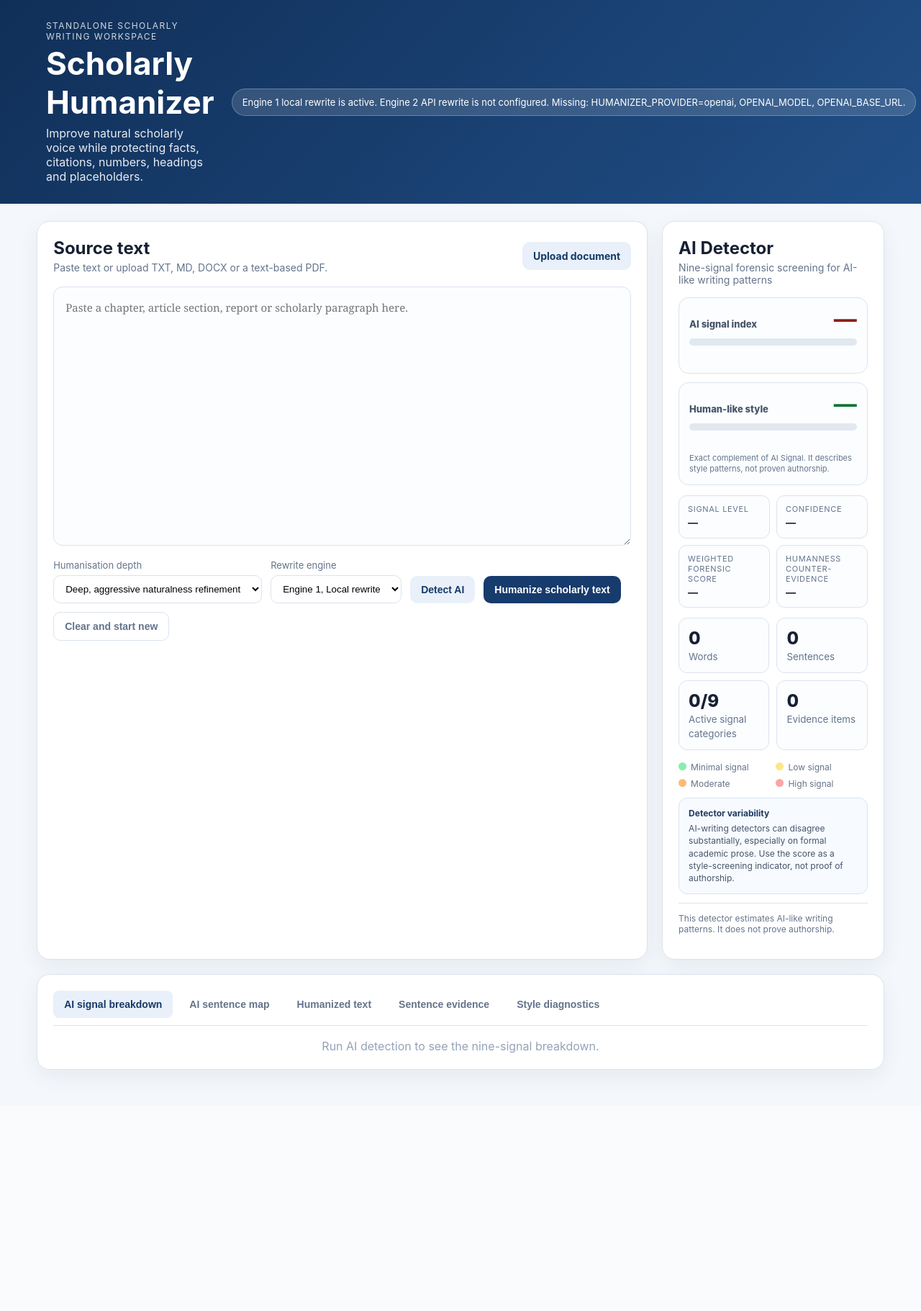
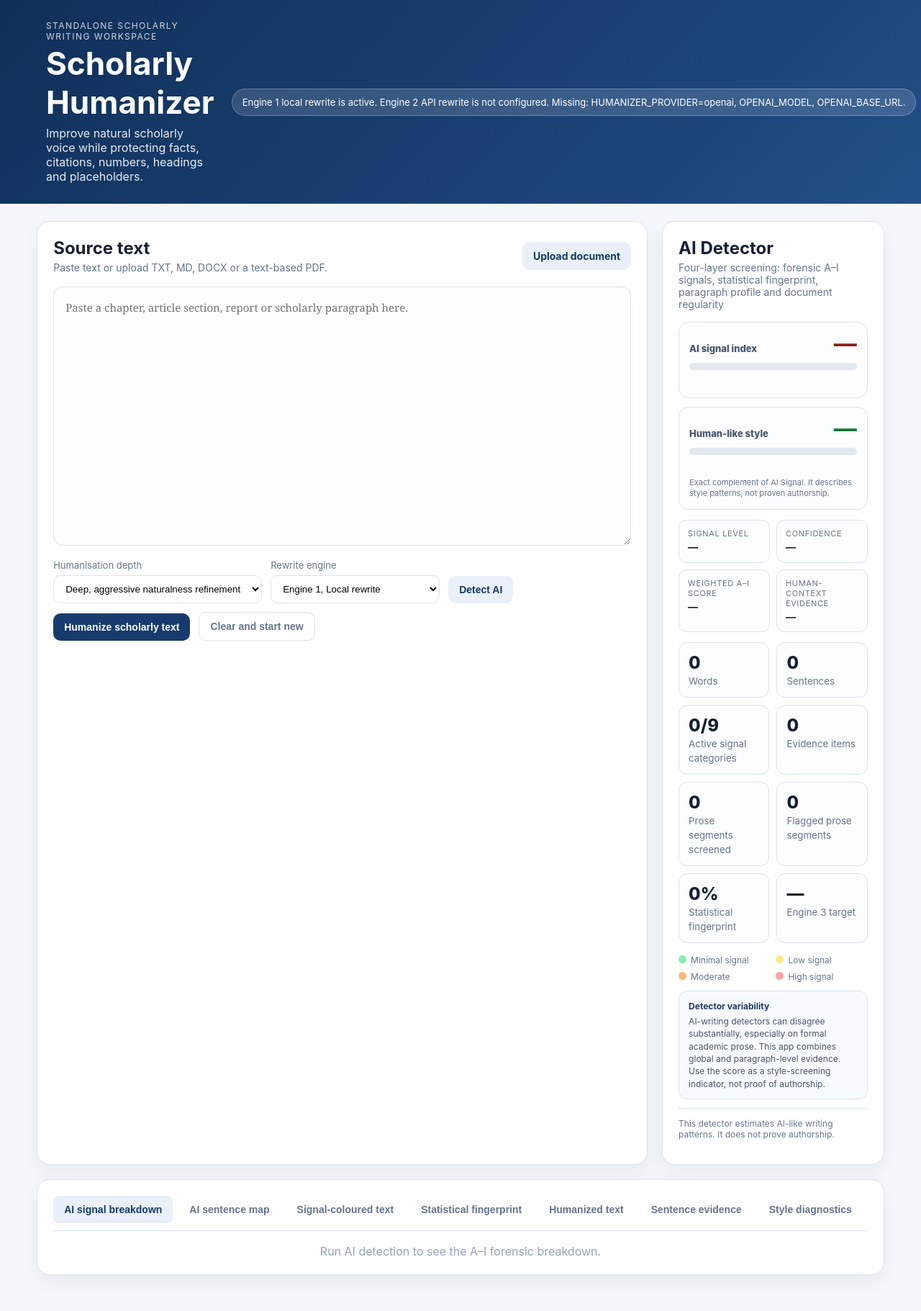
Before and after one commit to yawanokye/humanizer, a FastAPI app: page / in a window 1280 px wide. Shown: the whole page at 72% size. Before the commit the page ends 1497 px from the top, so only its background shows below. Run offline with FastAPI, Linux system fonts and the light colour scheme.

Commit message:
Add files via upload

```diff
--- a/templates/index.html
+++ b/templates/index.html
@@ -4,7 +4,7 @@
   <meta charset="utf-8">
   <meta name="viewport" content="width=device-width, initial-scale=1">
   <title>Scholarly Humanizer</title>
-  <link rel="stylesheet" href="/static/style.css?v=1.9.0">
+  <link rel="stylesheet" href="/static/style.css?v=2.1.0">
 </head>
 <body>
   <header class="topbar">
@@ -35,6 +35,7 @@
           <select id="engine">
             <option value="engine1" selected>Engine 1, Local rewrite</option>
             <option id="engine2Option" value="engine2">Engine 2, API rewrite</option>
+            <option value="engine3">Engine 3, Signal-Guided rewrite</option>
           </select>
           <input id="useModel" type="checkbox" hidden aria-hidden="true" tabindex="-1">
         </label>
@@ -53,7 +54,7 @@
     </section>
 
     <aside class="dashboard card">
-      <div class="section-head compact"><div><h2>AI Detector</h2><p>Nine-signal forensic screening for AI-like writing patterns</p></div></div>
+      <div class="section-head compact"><div><h2>AI Detector</h2><p>Four-layer screening: forensic A–I signals, statistical fingerprint, paragraph profile and document regularity</p></div></div>
       <div class="score-board">
         <section class="score-strip detector-score">
           <div class="score-strip-head"><span>AI signal index</span><strong id="aiScore">—</strong></div>
@@ -70,20 +71,24 @@
       <div class="detector-meta">
         <div><small>Signal level</small><strong id="aiVerdict">—</strong></div>
         <div><small>Confidence</small><strong id="aiConfidence">—</strong></div>
-        <div><small>Weighted forensic score</small><strong id="forensicScore">—</strong></div>
-        <div><small>Humanness counter-evidence</small><strong id="humannessCounter">—</strong></div>
+        <div><small>Weighted A–I score</small><strong id="forensicScore">—</strong></div>
+        <div><small>Human-context evidence</small><strong id="humannessCounter">—</strong></div>
       </div>
       <div class="metric-grid">
         <div><span id="wordCount">0</span><small>Words</small></div>
         <div><span id="sentenceCount">0</span><small>Sentences</small></div>
         <div><span id="activeSignals">0/9</span><small>Active signal categories</small></div>
         <div><span id="evidenceCount">0</span><small>Evidence items</small></div>
+        <div><span id="proseSegments">0</span><small>Prose segments screened</small></div>
+        <div><span id="flaggedSegments">0</span><small>Flagged prose segments</small></div>
+        <div><span id="statisticalFingerprint">0%</span><small>Statistical fingerprint</small></div>
+        <div><span id="engineSignalTarget">—</span><small>Engine 3 target</small></div>
       </div>
       <div class="legend">
         <span><i class="dot natural"></i>Minimal signal</span><span><i class="dot low"></i>Low signal</span>
         <span><i class="dot moderate"></i>Moderate</span><span><i class="dot high"></i>High signal</span>
       </div>
-      <div class="detector-caution" id="detectorVariability"><strong>Detector variability</strong><span>AI-writing detectors can disagree substantially, especially on formal academic prose. Use the score as a style-screening indicator, not proof of authorship.</span></div>
+      <div class="detector-caution" id="detectorVariability"><strong>Detector variability</strong><span>AI-writing detectors can disagree substantially, especially on formal academic prose. This app combines global and paragraph-level evidence. Use the score as a style-screening indicator, not proof of authorship.</span></div>
       <p class="disclaimer" id="disclaimer">This detector estimates AI-like writing patterns. It does not prove authorship.</p>
     </aside>
 
@@ -91,28 +96,40 @@
       <div class="tabs" role="tablist">
         <button class="tab active" data-tab="detector">AI signal breakdown</button>
         <button class="tab" data-tab="highlight">AI sentence map</button>
+        <button class="tab" data-tab="signalcolours">Signal-coloured text</button>
+        <button class="tab" data-tab="statistical">Statistical fingerprint</button>
         <button class="tab" data-tab="revised">Humanized text</button>
         <button class="tab" data-tab="findings">Sentence evidence</button>
         <button class="tab" data-tab="metrics">Style diagnostics</button>
       </div>
-      <div id="detectorPanel" class="panel active"><div id="detectorSignals" class="detector-signals empty-state">Run AI detection to see the nine-signal breakdown.</div></div>
+      <div id="detectorPanel" class="panel active"><div id="detectorSignals" class="detector-signals empty-state">Run AI detection to see the A–I forensic breakdown.</div></div>
       <div id="highlightPanel" class="panel">
         <div id="highlightedText" class="document-view empty-state">Run AI detection to colour sentences by AI-style signal strength.</div>
         <div id="segmentTip" class="segment-tip">Select a coloured sentence to see which AI-style signals fired.</div>
       </div>
+      <div id="signalcoloursPanel" class="panel">
+        <div class="signal-colour-legend">
+          <span class="signal-A">A Predictability</span><span class="signal-B">B Burstiness</span><span class="signal-C">C Hedging</span>
+          <span class="signal-D">D Structure</span><span class="signal-E">E Specificity</span><span class="signal-F">F Transitions</span>
+          <span class="signal-G">G Punctuation</span><span class="signal-H">H Voice/register</span><span class="signal-I">I Rhetorical scaffolding</span>
+        </div>
+        <div id="signalColouredText" class="document-view empty-state">Run AI detection to colour the text by A–I signal family.</div>
+        <div id="signalColourTip" class="segment-tip">Select a marked sentence to see its signal letters and evidence.</div>
+      </div>
+      <div id="statisticalPanel" class="panel"><div id="statisticalSignals" class="concern-categories empty-state">Run AI detection to inspect the continuous statistical fingerprint.</div></div>
       <div id="revisedPanel" class="panel">
         <textarea id="revisedText" placeholder="The protected humanized version will appear here."></textarea>
         <div class="export-row">
           <button id="copyBtn" class="secondary">Copy text</button>
           <button id="docxBtn" class="secondary">Export clean DOCX</button>
           <button id="annotatedDocxBtn" class="secondary">Export diagnostic DOCX</button>
-          <button id="htmlBtn" class="secondary">Export coloured HTML</button>
+          <button id="htmlBtn" class="secondary">Export signal-coloured HTML</button>
         </div>
       </div>
       <div id="findingsPanel" class="panel"><div id="findingsList" class="findings-list empty-state">No sentence evidence yet.</div></div>
       <div id="metricsPanel" class="panel"><div id="metricsTable" class="metrics-table empty-state">No style diagnostics yet.</div></div>
     </section>
   </main>
-  <script src="/static/app.js?v=1.9.0"></script>
+  <script src="/static/app.js?v=2.1.0"></script>
 </body>
 </html>
```
